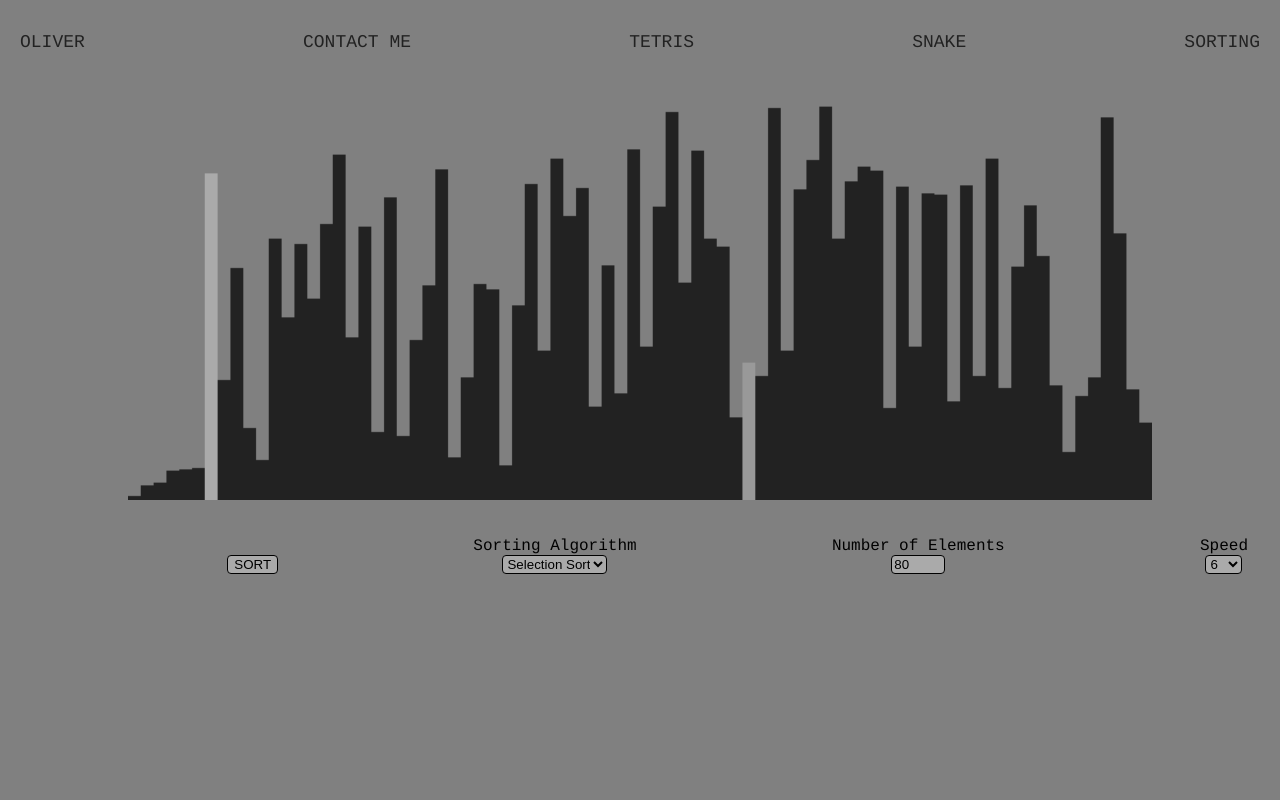
After one commit to obroadrick/oliverbroadrick.com, a PHP site: page /sorting.html in a window 1280 px wide. The commit adds this page. Run offline with PHP 8.4, Linux system fonts and the light colour scheme.

Commit message:
added sorting woohoogit add selection.js sort.js sorting.html contact.html css/main.css index.html snake.html tetris.html  only selection sort right now

```diff
--- a/contact.html
+++ b/contact.html
@@ -1,7 +1,7 @@
 <!DOCTYPE html>
 <html>
 <head>
-  <title>Oliver Broadrick Contact</title>
+  <title>Oliver Broadrick - Contact</title>
   <link rel="stylesheet" type="text/css" href="css/main.css">
   <script type="text/javascript" src="main.js"></script>
 </head>
@@ -13,12 +13,13 @@
           <li><a href="contact.html">CONTACT ME</a></li>
           <li><a href="tetris.html">TETRIS</a></li>
           <li><a href="snake.html">SNAKE</a></li>
+          <li><a href="sorting.html">SORTING</a></li>
         </ul>
       </nav>
   </header>
 
   <div id="contactinfo">
-    <h3>email: <a href="mailto: odbroadrick@gmail.com">odbroadrick@gmail.com</a><br><br>linkedin: <a href="https://www.linkedin.com/in/oliverbroadrick000/">Oliver Broadrick</a></h3>
+    <h2>email: <a href="mailto: odbroadrick@gmail.com">odbroadrick@gmail.com</a><br><br>linkedin: <a href="https://www.linkedin.com/in/oliverbroadrick000/">my profile</a></h2>
   </div>
 </body>
 </html>
--- a/css/main.css
+++ b/css/main.css
@@ -15,6 +15,7 @@ body {
   text-align: center;
 }
 header {
+  font-size: 18px;
   position: fixed;
   width: 100%;
   padding: 0;
@@ -23,14 +24,11 @@ header {
 header nav {
   padding: 0;
   margin: 0;
-  width: 100%;
 }
 header nav ul {
   text-align: justify;
   margin: 0;
-  padding: 0;
-  padding-top: 32px;
-  width: 100%;
+  padding: 32px 16px 0 16px;
 }
 header nav ul:after {
   content: '';
@@ -40,7 +38,7 @@ header nav ul:after {
 header nav ul li {
   display: inline-block;
   margin: 0;
-  padding: 0 32px;
+  padding: 0 4px;
 }
 header nav ul li a {
   text-decoration: none;
@@ -74,6 +72,45 @@ h2, h3 {
   display: inline-block;
 }
 
+#sortingCanvas {
+  margin-top: 100px;
+  display: inline-block;
+  width: 80%;
+  height: 50%;
+}
+
+#sortingControls {
+  text-align: justify;
+  padding: 32px;
+}
+
+#sortingControls:after {
+  content: '';
+  display: inline-block;
+  width: 100%;
+}
+
+.sortingControlItem {
+  display: inline-block;
+  text-align: center;
+}
+
+.sortingControlItem input, .sortingControlItem select {
+  background-color: #AAAAAA;
+  border-radius: 4px;
+  border: 1px solid black;
+}
+
+.sortingControlItem input:focus, .sortingControlItem select:focus {
+  background-color: #CCCCCC;
+  border: 2px solid black;
+  outline: none;
+}
+
+#numElements {
+  width: 48px;
+}
+
 #contactinfo {
   text-align: center;
   display: inline-block;
--- a/index.html
+++ b/index.html
@@ -3,7 +3,6 @@
 <head>
   <title>Oliver Broadrick</title>
   <link rel="stylesheet" type="text/css" href="css/main.css">
-  <script type="text/javascript" src="main.js"></script>
 </head>
 <body>
   <header>
@@ -13,6 +12,7 @@
           <li><a href="contact.html">CONTACT ME</a></li>
           <li><a href="tetris.html">TETRIS</a></li>
           <li><a href="snake.html">SNAKE</a></li>
+          <li><a href="sorting.html">SORTING</a></li>
         </ul>
       </nav>
   </header>
--- a/snake.html
+++ b/snake.html
@@ -1,7 +1,7 @@
 <!DOCTYPE html>
 <html>
 <head>
-  <title>Oliver Broadrick</title>
+  <title>Oliver Broadrick - Snake</title>
   <link rel="stylesheet" type="text/css" href="css/main.css">
   <script type="text/javascript" src="main.js"></script>
 </head>
@@ -14,6 +14,7 @@
           <li><a href="contact.html">CONTACT ME</a></li>
           <li><a href="tetris.html">TETRIS</a></li>
           <li><a href="snake.html">SNAKE</a></li>
+          <li><a href="sorting.html">SORTING</a></li>
         </ul>
       </nav>
   </header>
--- /dev/null
+++ b/sort.js
@@ -0,0 +1,154 @@
+//DEFINE CONSTANTS
+const COLOR_1 = "#222222";
+const COLOR_2 = "#999999";
+const COLOR_3 = "#AAAAAA";
+
+//GET CANVAS AND CONTEXT VARS
+var canvas = document.getElementById("sortingCanvas");
+var ctx = canvas.getContext("2d");
+
+//BEGIN SORTING
+var sorter;
+sort();
+
+//INITIATE DRAWING/ANIMATION LOOP
+window.requestAnimationFrame(drawLoop);
+
+//MAIN ANIMATION LOOP
+function drawLoop() {
+  ctx.clearRect(0,0,canvas.width,canvas.height);
+  drawArray(sorter);
+  window.requestAnimationFrame(drawLoop);
+}
+
+//BEGINS THE SORTING
+function sort() {
+  let numberOfElements = document.getElementById("numElements").value;
+  if (numberOfElements < 0) {
+    document.getElementById("numElements").value = 80;
+    numberOfElements = 80;
+  }
+  let minValue = 0;
+  let maxValue = canvas.height;
+  let array = generateArray(numberOfElements, minValue, maxValue);
+  let speed = Math.floor(1641*Math.pow(2.71828,-0.802*document.getElementById("speed").value));
+console.log(speed);
+  let selectionSorter = new SelectionSorter(array, speed);
+  selectionSorter.beginSorting();
+  sorter = selectionSorter;
+}
+
+//DRAW THE ARRAY
+function drawArray() {
+  let arrayLength = sorter.array.length;
+  let innerIndex = sorter.innerIndex;
+  let outerIndex = sorter.outerIndex;
+  for (let i = 0; i < arrayLength; i++){
+    ctx.fillStyle = COLOR_1;
+    if (i == innerIndex) {
+      ctx.fillStyle = COLOR_2;
+    } else if (i == outerIndex) {
+      ctx.fillStyle = COLOR_3;
+    }
+    ctx.fillRect(i/arrayLength*canvas.width,canvas.height,canvas.width/arrayLength,-sorter.array[i]);
+  }
+}
+
+//GENERATE AN ARRAY FOR SORTING
+function generateArray(numberOfElements, minValue, maxValue) {
+  let array = [];
+  for (let i=0; i<numberOfElements; i++){
+    array[i] = Math.floor(Math.random()*canvas.height);
+  }
+  return array;
+}
+
+//CONSTRUCTOR FOR SELECTION SORTER OBJECT
+function SelectionSorter(passed_array, speed) {
+  this.array = passed_array;
+  this.outerIndex = 0;
+  this.innerIndex = 0;
+  this.arrayLength = this.array.length;
+  this.minimumIndex = 0;
+  this.minimumValue = this.array[0];
+  this.currentValue = 0;
+  this.id;
+  var self = this;
+
+  //FUNCTION WHICH CAUSES THE SORTING TO BEGIN
+  this.beginSorting = function() {
+    self.id = setInterval(this.progressSortOnce, speed);
+  };
+
+  //MAKE ONE PROGRESSION OF SELECTION SORT
+  this.progressSortOnce = function() {
+    //HANDLE THE UPPER BOUND OF THE INDICES
+    if (self.outerIndex >= self.arrayLength) {
+      clearInterval(self.id);
+      return;
+    }
+    if (self.innerIndex == self.arrayLength) {
+      //SWAP
+      let temp = self.array[self.outerIndex];
+      self.array[self.outerIndex] = self.array[self.minimumIndex];
+      self.array[self.minimumIndex] = temp;
+      //SET INDICES AND MIN VARIABLES
+      self.outerIndex++;
+      self.minimumIndex = self.outerIndex;
+      self.minimumValue = self.array[self.minimumIndex];
+      self.innerIndex = self.outerIndex;
+    }
+    //COMPARE CURRENT VALUE TO MINIMUM AND UPDATE IF SMALLER
+    if (self.array[self.innerIndex] < self.minimumValue) {
+      self.minimumIndex = self.innerIndex;
+      self.minimumValue = self.array[self.innerIndex];
+    }
+    //INCREASE INDICES
+    self.innerIndex++;
+  };
+}
+
+//CONSTRUCTOR FOR SELECTION SORTER OBJECT
+function BubbleSorter(passed_array) {
+  this.array = passed_array;
+  this.outerIndex = 0;
+  this.innerIndex = 0;
+  this.arrayLength = this.array.length;
+  this.minimumIndex = 0;
+  this.minimumValue = this.array[0];
+  this.currentValue = 0;
+  this.id;
+  var self = this;
+
+  //FUNCTION WHICH CAUSES THE SORTING TO BEGIN
+  this.beginSorting = function() {
+    self.id = setInterval(this.progressSortOnce, 10);
+  };
+
+  //MAKE ONE PROGRESSION OF SELECTION SORT
+  this.progressSortOnce = function() {
+    //HANDLE THE UPPER BOUND OF THE INDICES
+    if (self.outerIndex >= self.arrayLength) {
+      clearInterval(self.id);
+      return;
+    }
+    if (self.innerIndex == self.arrayLength) {
+      //SWAP
+      let temp = self.array[self.outerIndex];
+      self.array[self.outerIndex] = self.array[self.minimumIndex];
+      self.array[self.minimumIndex] = temp;
+      //SET INDICES AND MIN VARIABLES
+      self.outerIndex++;
+      self.minimumIndex = self.outerIndex;
+      self.minimumValue = self.array[self.minimumIndex];
+      self.innerIndex = self.outerIndex;
+    }
+    //COMPARE CURRENT VALUE TO MINIMUM AND UPDATE IF SMALLER
+    if (self.array[self.innerIndex] < self.minimumValue) {
+      self.minimumIndex = self.innerIndex;
+      self.minimumValue = self.array[self.innerIndex];
+    }
+    //INCREASE INDICES
+    self.innerIndex++;
+  };
+}
--- /dev/null
+++ b/sorting.html
@@ -0,0 +1,63 @@
+<!DOCTYPE html>
+<html>
+<head>
+  <title>Oliver Broadrick - Sorting</title>
+  <link rel="stylesheet" type="text/css" href="css/main.css">
+  <script type="text/javascript" src="main.js"></script>
+</head>
+<body>
+  <header>
+      <nav>
+        <ul>
+          <li><a href="index.html">OLIVER</a></li>
+          <li><a href="contact.html">CONTACT ME</a></li>
+          <li><a href="tetris.html">TETRIS</a></li>
+          <li><a href="snake.html">SNAKE</a></li>
+          <li><a href="sorting.html">SORTING</a></li>
+        </ul>
+      </nav>
+  </header>
+
+  <canvas id="sortingCanvas" width="800" height="300"></canvas>
+
+  <div id="sortingControls">
+    <div class="sortingControlItem">
+
+    </div>
+    <div class="sortingControlItem">
+      <input value="SORT" type="button" onclick="sort()">
+    </div>
+    <div class="sortingControlItem">
+      Sorting Algorithm<br>
+      <select>
+        <option value="selection">Selection Sort</option>
+        <!--<option value="bubble">Bubble Sort</option>
+        <option value="quick">Quick Sort</option>
+        <option value="insertion">Insertion Sort</option>-->
+      </select>
+    </div>
+    <div class="sortingControlItem">
+      Number of Elements<br>
+      <input id="numElements" type="number" value="80" size="5">
+    </div>
+    <div class="sortingControlItem">
+      Speed<br>
+      <select id="speed">
+        <option value="1">1</option>
+        <option value="2">2</option>
+        <option value="3">3</option>
+        <option value="4">4</option>
+        <option value="5">5</option>
+        <option value="6" selected="selected">6</option>
+        <option value="7">7</option>
+        <option value="8">8</option>
+        <option value="9">9</option>
+        <option value="10">10</option>
+      </select>
+    </div>
+  </div>
+
+  <script src="sort.js"></script>
+
+</body>
+</html>
--- a/tetris.html
+++ b/tetris.html
@@ -1,7 +1,7 @@
 <!DOCTYPE html>
 <html>
 <head>
-  <title>Oliver Broadrick</title>
+  <title>Oliver Broadrick - Tetris</title>
   <link rel="stylesheet" type="text/css" href="css/main.css">
   <script type="text/javascript" src="main.js"></script>
 </head>
@@ -13,6 +13,7 @@
           <li><a href="contact.html">CONTACT ME</a></li>
           <li><a href="tetris.html">TETRIS</a></li>
           <li><a href="snake.html">SNAKE</a></li>
+          <li><a href="sorting.html">SORTING</a></li>
         </ul>
       </nav>
   </header>
```
Also changed, not shown: selection.js (added, +44 -0 lines).
